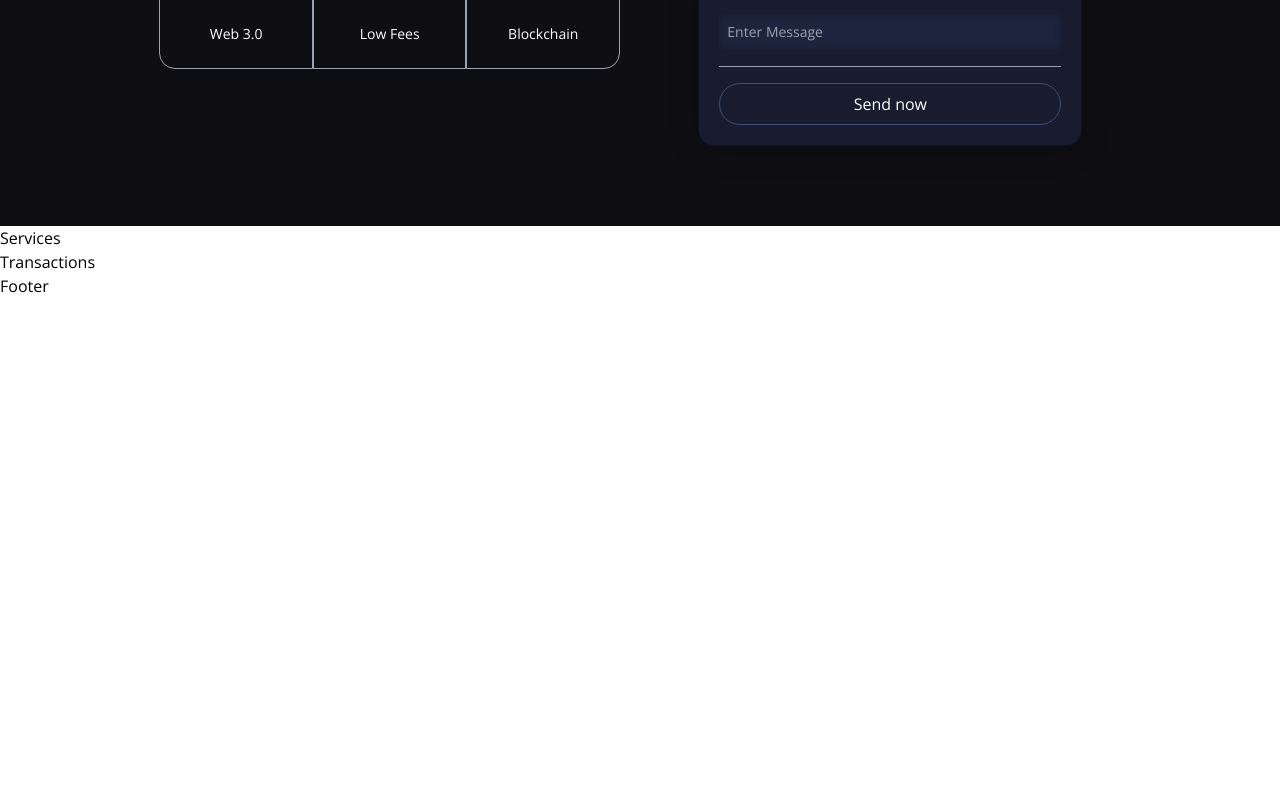
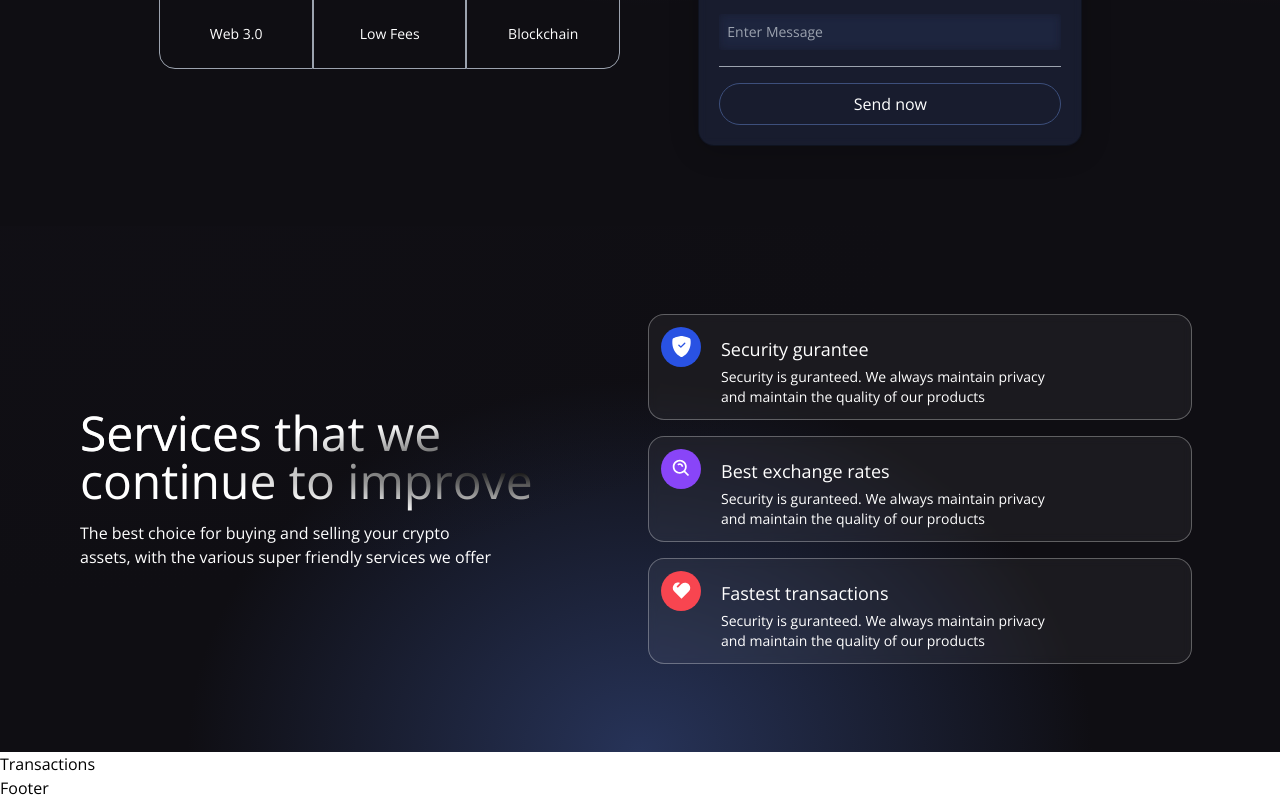
Before and after one commit to thevinitgupta/Zuros, a React (Vite) app in the folder client/: page / in a window 1280 px wide. Shown: the part 526-1326 px from the top of the page. Before the commit the page ends 824 px from the top, so only its background shows below. Built offline with nearby package versions, Linux system fonts and the light colour scheme.

Commit message:
add utility files

```diff
--- a/client/src/components/Services.jsx
+++ b/client/src/components/Services.jsx
@@ -1,7 +1,59 @@
-const Services = () =>{
-    return(
-        <h1>Services</h1>
-    )
-}
+import React from "react";
+import { BsShieldFillCheck } from "react-icons/bs";
+import { BiSearchAlt } from "react-icons/bi";
+import { RiHeart2Fill } from "react-icons/ri";
 
-export default Services
+const ServiceCard = ({ color, title, icon, subtitle }) => (
+  <div className="flex flex-row justify-start items-start white-glassmorphism p-3 m-2 cursor-pointer hover:shadow-xl">
+    <div className={`w-10 h-10 rounded-full flex justify-center items-center ${color}`}>
+      {icon}
+    </div>
+    <div className="ml-5 flex flex-col flex-1">
+      <h3 className="mt-2 text-white text-lg">{title}</h3>
+      <p className="mt-1 text-white text-sm md:w-9/12">
+        {subtitle}
+      </p>
+    </div>
+  </div>
+);
+
+const Services = () => (
+  <div className="flex w-full justify-center items-center gradient-bg-services">
+    <div className="flex mf:flex-row flex-col items-center justify-between md:p-20 py-12 px-4">
+      <div className="flex-1 flex flex-col justify-start items-start">
+        <h1 className="text-white text-3xl sm:text-5xl py-2 text-gradient ">
+          Services that we
+          <br />
+          continue to improve
+        </h1>
+        <p className="text-left my-2 text-white font-light md:w-9/12 w-11/12 text-base">
+          The best choice for buying and selling your crypto assets, with the
+          various super friendly services we offer
+        </p>
+      </div>
+
+      <div className="flex-1 flex flex-col justify-start items-center">
+        <ServiceCard
+          color="bg-[#2952E3]"
+          title="Security gurantee"
+          icon={<BsShieldFillCheck fontSize={21} className="text-white" />}
+          subtitle="Security is guranteed. We always maintain privacy and maintain the quality of our products"
+        />
+        <ServiceCard
+          color="bg-[#8945F8]"
+          title="Best exchange rates"
+          icon={<BiSearchAlt fontSize={21} className="text-white" />}
+          subtitle="Security is guranteed. We always maintain privacy and maintain the quality of our products"
+        />
+        <ServiceCard
+          color="bg-[#F84550]"
+          title="Fastest transactions"
+          icon={<RiHeart2Fill fontSize={21} className="text-white" />}
+          subtitle="Security is guranteed. We always maintain privacy and maintain the quality of our products"
+        />
+      </div>
+    </div>
+  </div>
+);
+
+export default Services;
--- /dev/null
+++ b/client/src/utils/dummyData.js
@@ -0,0 +1,56 @@
+export default [
+    {
+      id: 1,
+      url: "https://metro.co.uk/wp-content/uploads/2015/05/pokemon_crying.gif?quality=90&strip=all&zoom=1&resize=500%2C284",
+      message: "",
+      timestamp: "12/21/2021, 4:33:21 PM",
+      addressFrom: "0xCF8e569A97C423952DdFf902375C7C76549A6A90",
+      amount: "0.01",
+      addressTo: "0x8aa395Ab97837576aF9cd6946C79024ef1acfdbE",
+    },
+    {
+      id: 2,
+      url: "https://media4.popsugar-assets.com/files/2013/11/07/832/n/1922398/eb7a69a76543358d_28.gif",
+      message: "",
+      timestamp: "12/21/2021, 4:33:21 PM",
+      addressFrom: "0xCF8e569A97C423952DdFf902375C7C76549A6A90",
+      amount: "0.01",
+      addressTo: "0x8aa395Ab97837576aF9cd6946C79024ef1acfdbE",
+    },
+    {
+      id: 3,
+      url: "https://acegif.com/wp-content/uploads/gif-shaking-head-38.gif",
+      message: "",
+      timestamp: "12/21/2021, 4:33:21 PM",
+      addressFrom: "0xCF8e569A97C423952DdFf902375C7C76549A6A90",
+      amount: "0.01",
+      addressTo: "0x8aa395Ab97837576aF9cd6946C79024ef1acfdbE",
+    },
+    {
+      id: 4,
+      url: "https://i.pinimg.com/originals/68/a0/9e/68a09e774e98242871c2db0f99307420.gif",
+      message: "",
+      timestamp: "12/21/2021, 4:33:21 PM",
+      addressFrom: "0xCF8e569A97C423952DdFf902375C7C76549A6A90",
+      amount: "0.01",
+      addressTo: "0x8aa395Ab97837576aF9cd6946C79024ef1acfdbE",
+    },
+    {
+      id: 5,
+      url: "https://i.pinimg.com/originals/73/d3/a1/73d3a14d212314ab1f7268b71d639c15.gif",
+      message: "",
+      timestamp: "12/21/2021, 4:33:21 PM",
+      addressFrom: "0xCF8e569A97C423952DdFf902375C7C76549A6A90",
+      amount: "0.01",
+      addressTo: "0x8aa395Ab97837576aF9cd6946C79024ef1acfdbE",
+    },
+    {
+      id: 6,
+      url: "https://www.omnisend.com/blog/wp-content/uploads/2016/09/funny-gifs-9.gif",
+      message: "",
+      timestamp: "12/21/2021, 4:33:21 PM",
+      addressFrom: "0xCF8e569A97C423952DdFf902375C7C76549A6A90",
+      amount: "0.01",
+      addressTo: "0x8aa395Ab97837576aF9cd6946C79024ef1acfdbE",
+    },
+  ];
--- /dev/null
+++ b/client/src/utils/shortenAddress.js
@@ -0,0 +1 @@
+export const shortenAddress = (address) => `${address.slice(0, 5)}...${address.slice(address.length - 4)}`;
```
